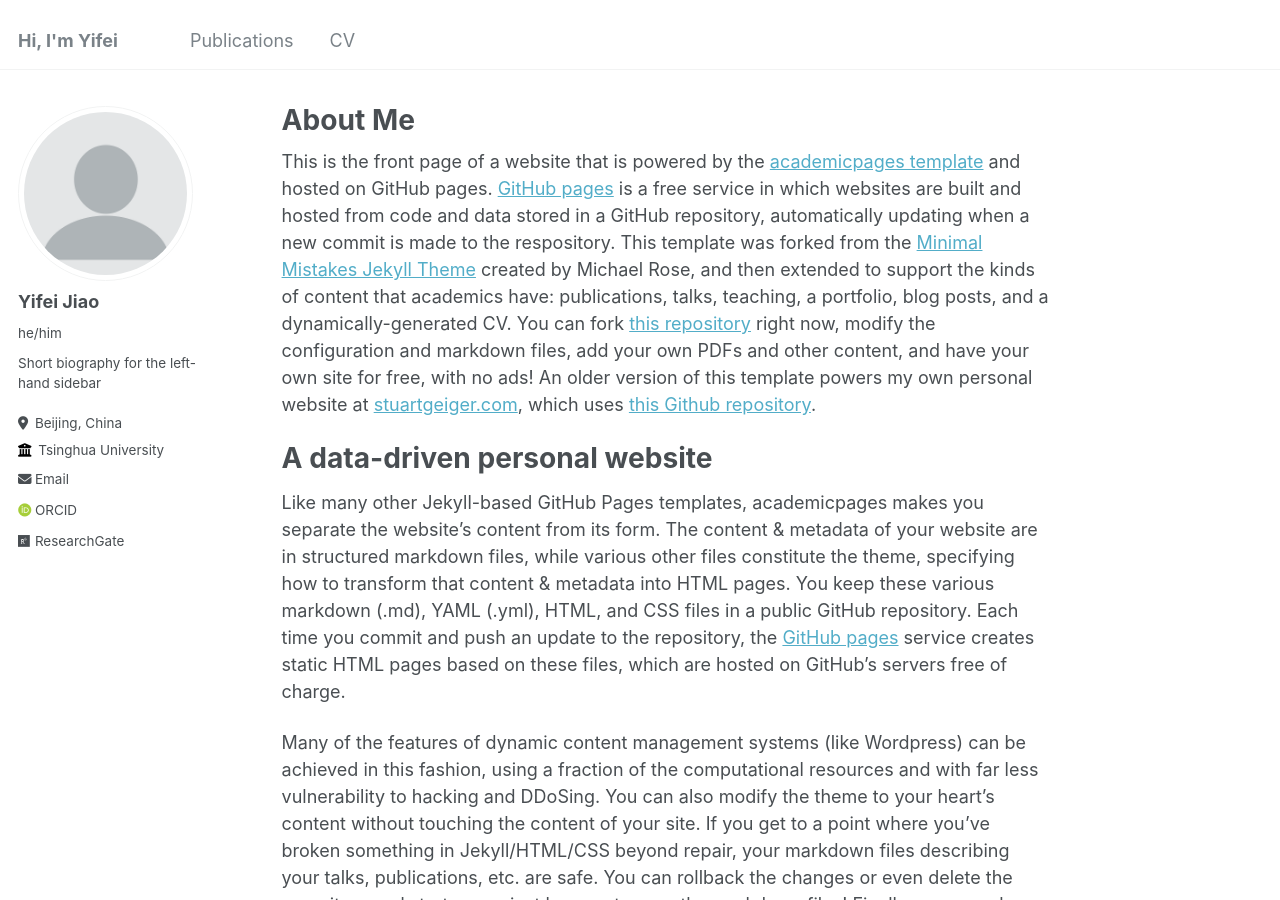
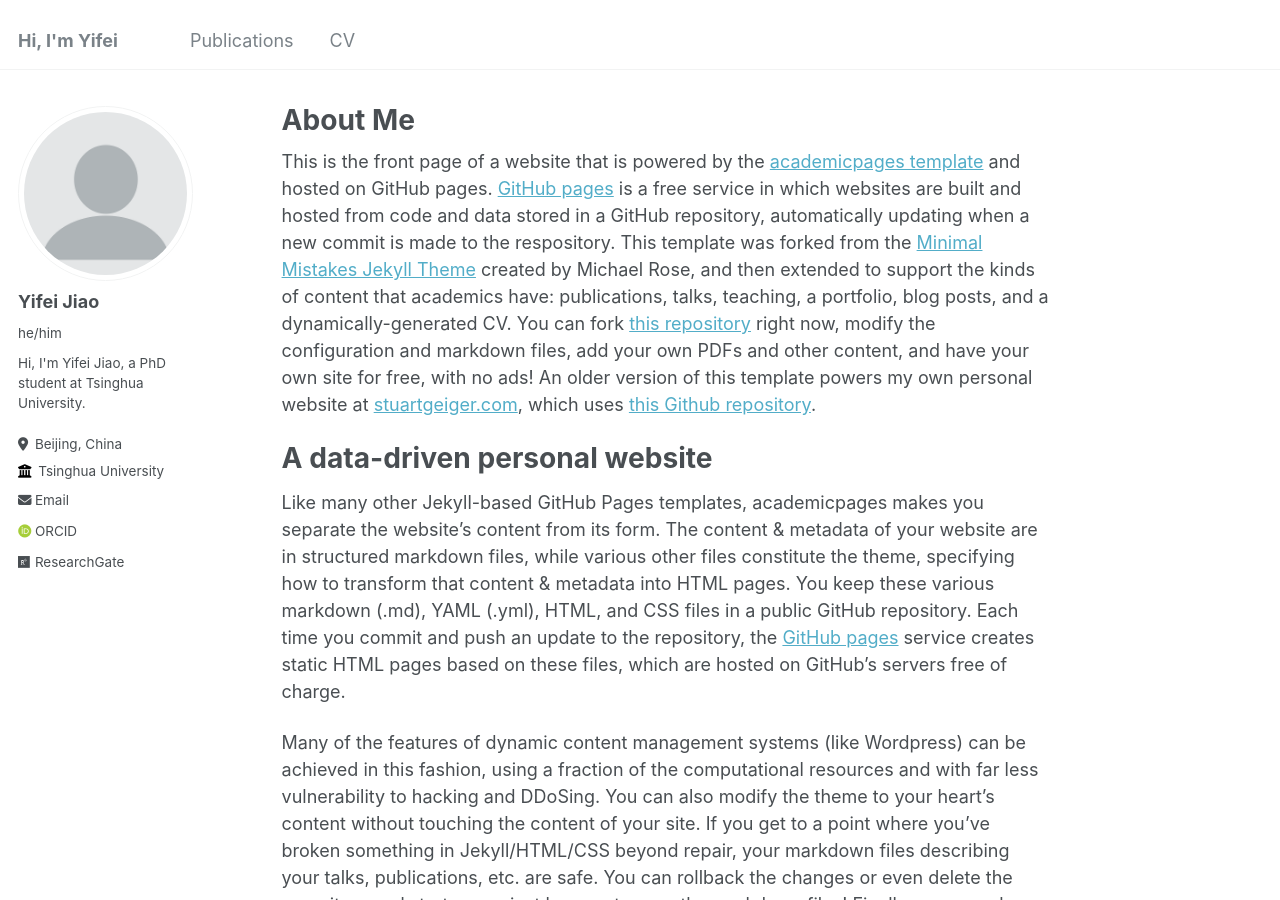
Before and after one commit to jiaoyf-thu/jiaoyf-thu.github.io, a Jekyll site: the page built from _pages/about.md, in a window 1280 px wide and 900 px high. Built offline with Jekyll 4.4.1, drawn with Linux system fonts in a browser that asks for light colours; some web fonts are replaced.

Commit message:
Update _config.yml

```diff
--- a/_config.yml
+++ b/_config.yml
@@ -24,7 +24,7 @@ author:
   avatar           : "profile.png"
   name             : "Yifei Jiao"
   pronouns         : "he/him"
-  bio              : "Short biography for the left-hand sidebar"
+  bio              : "Hi, I'm Yifei Jiao, a PhD student at Tsinghua University."
   location         : "Beijing, China"
   employer         : "Tsinghua University"
   uri              : # URL
```
